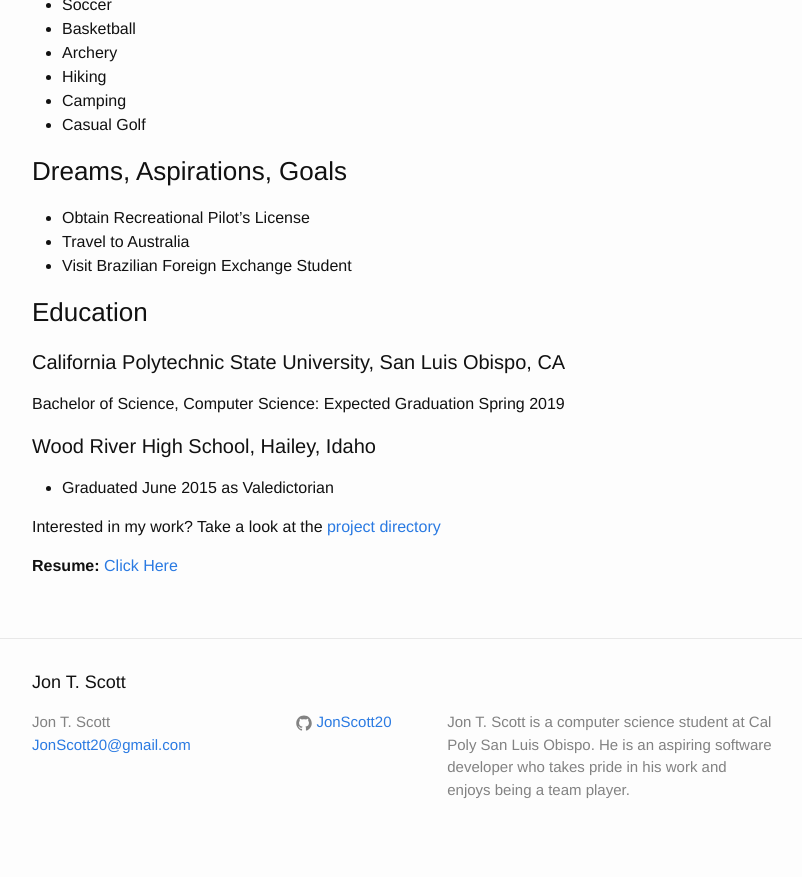
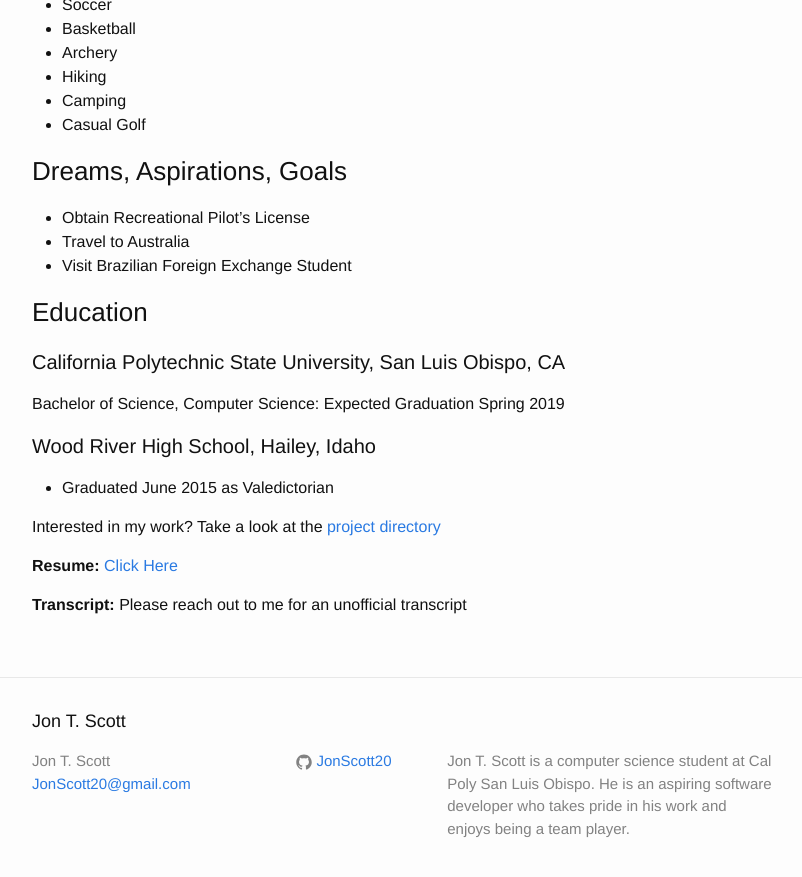
Before and after one commit to JonScott20/JonScott20.github.io, a Jekyll site: the page built from index.md, in a window 1280 px wide and 900 px high, scrolled down 1116 px. Shown: the top 877 px of the window, without its empty margins (238-1040 px from the left). Built offline with Jekyll 4.4.1, drawn with Linux system fonts in a browser that asks for light colours; our own code applies the rules of GitHub Pages for plain Markdown files.

Commit message:
Update index.md

```diff
--- a/index.md
+++ b/index.md
@@ -37,3 +37,5 @@ Interested in my work? Take a look at the [project directory](https://jonscott20
 
 **Resume:**
 [Click Here](https://jonscott20.github.io/Files/Documents/Resume03-16-17.pdf)
+
+**Transcript:** Please reach out to me for an unofficial transcript
```
